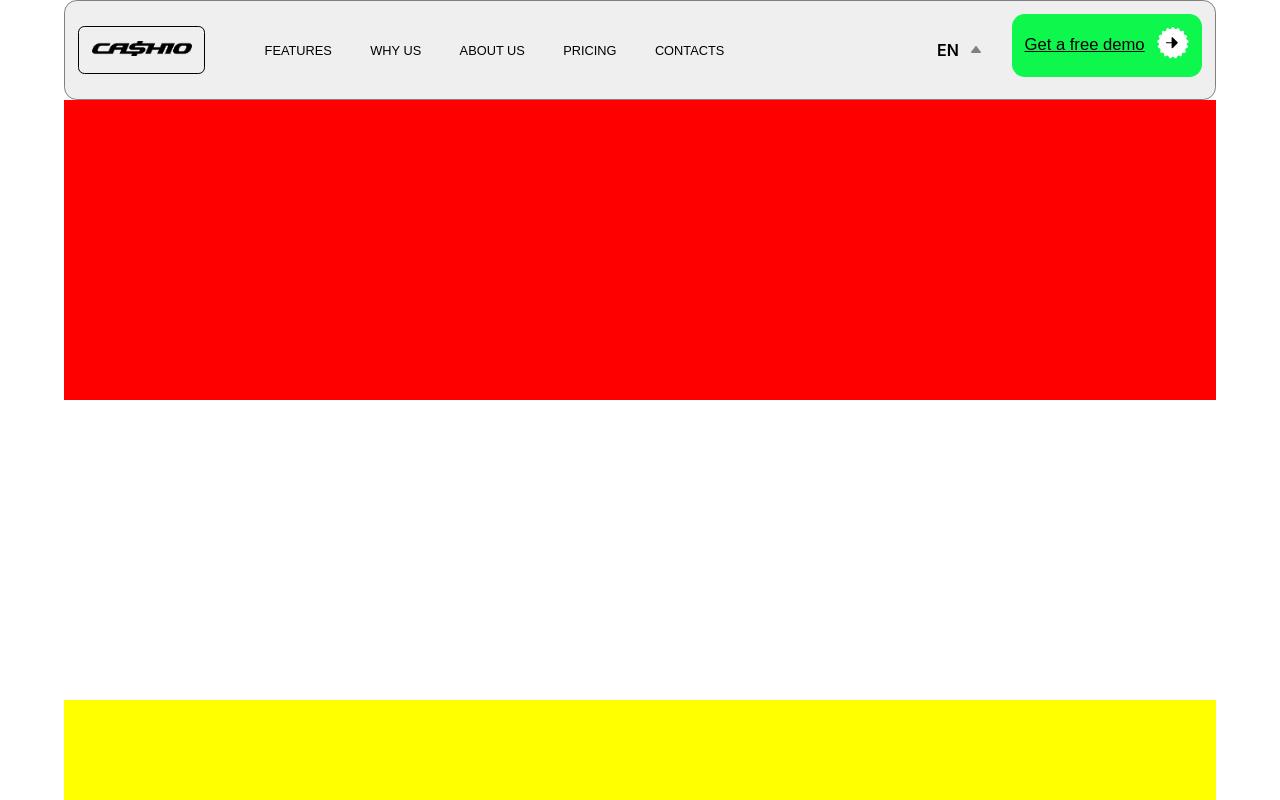
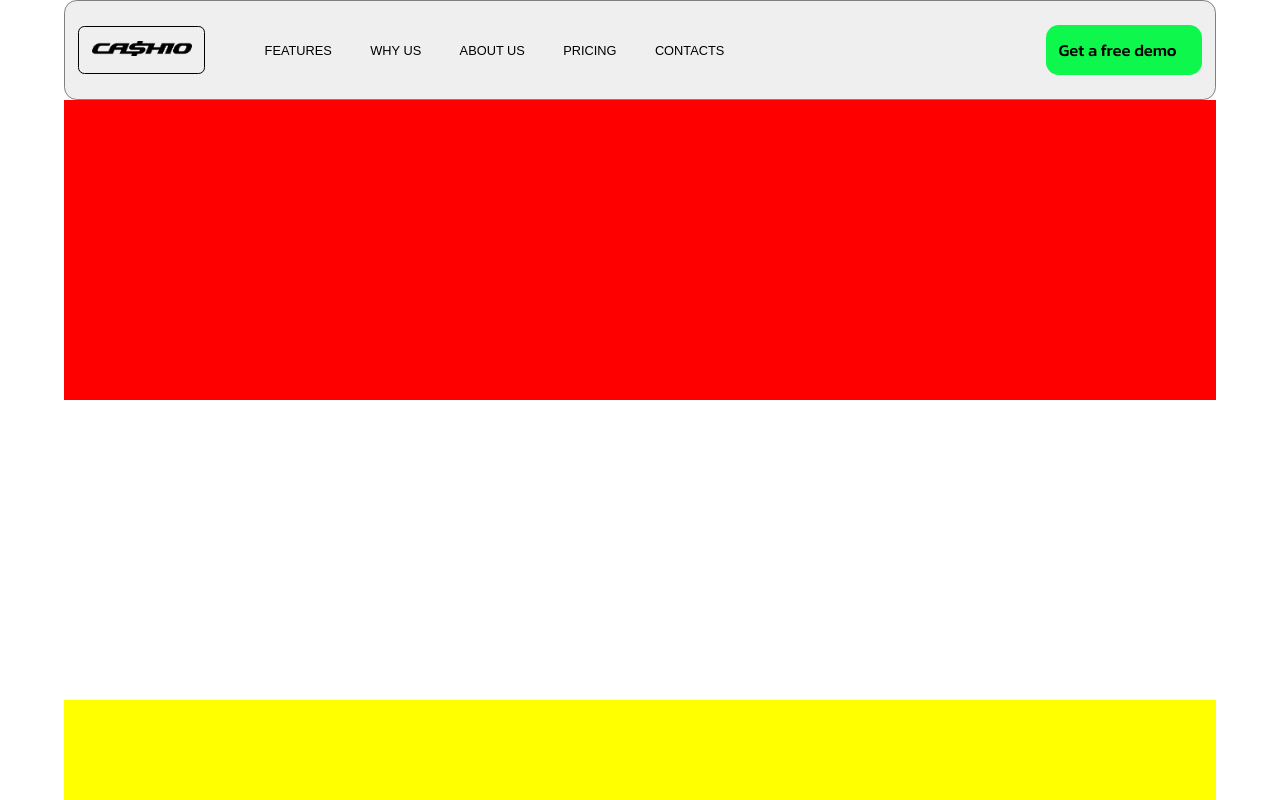
Before and after one commit to RevaGee/Cashio, a React (Create React App) app: page / in a window 1280 px wide. Shown: the top 800 px of the page. Built offline with nearby package versions, Linux system fonts and the light colour scheme.

Commit message:
Added telegram link

```diff
--- a/package.json
+++ b/package.json
@@ -14,6 +14,7 @@
     "react-dom": "^18.2.0",
     "react-scripts": "5.0.1",
     "sass": "^1.71.1",
+    "scss": "^0.2.4",
     "typescript": "^4.9.5",
     "web-vitals": "^2.1.4"
   },
--- a/src/components/Header/index.tsx
+++ b/src/components/Header/index.tsx
@@ -1,12 +1,13 @@
 import React from "react";
 import "./styles.scss"
 import Logo from "../../images/CASHIO_logo_black.png"
-import {ArrowUp} from "../../images/icons/ArrowUp";
-import {ButtonCircle} from "../../images/icons/ButtonCircle";
-import {ButtonArrow} from "../../images/icons/ButtonArrow";
 
 
 export const Header = () => {
+    const handleTelegramLink = () => {
+        window.open('https://t.me/zheka_revor', '_blank');
+    };
+
     return(
         <div className="header">
             <div className = "left_side">
@@ -22,28 +23,26 @@ export const Header = () => {
                 </nav>
             </div>
             <div className="right_side">
-                <div>
-                    <ul className="nav-links">
-                        <li className="nav-link services">
-                            <a>EN
-                                <span className="material-icons dropdown-icon">
-                                    <ArrowUp/>
-                                </span>
-                            </a>
-                            <ul className="drop-down">
-                                <li>EN</li>
-                                <li>UA</li>
-                                <li>RU</li>
-                            </ul>
-                        </li>
-                    </ul>
-                </div>
-                <button className="demo">
+                {/*<div>*/}
+                {/*    <ul className="nav-links">*/}
+                {/*        <li className="nav-link services">*/}
+                {/*            <a>EN*/}
+                {/*                <span className="material-icons dropdown-icon">*/}
+                {/*                    <ArrowUp/>*/}
+                {/*                </span>*/}
+                {/*            </a>*/}
+                {/*            <ul className="drop-down">*/}
+                {/*                <li>EN</li>*/}
+                {/*                <li>UA</li>*/}
+                {/*                <li>RU</li>*/}
+                {/*            </ul>*/}
+                {/*        </li>*/}
+                {/*    </ul>*/}
+                {/*</div>*/}
+                <button className="demo"
+                    onClick={handleTelegramLink}>
                     Get a free demo
-                    <div className = "button_icon">
-                        <div className = "button_circle"><ButtonCircle/></div>
-                        <div className = "button_arrow"><ButtonArrow/></div>
-                    </div>
+                    <div className = "button_icon"></div>
                 </button>
             </div>
         </div>
--- a/src/components/Header/styles.scss
+++ b/src/components/Header/styles.scss
@@ -57,6 +57,7 @@
     .demo{
       margin-left: 1vw;
       cursor: pointer;
+
       background-color: #0EF74D;
       //background-color: #3B9F46;
       border-radius: 1vw;
@@ -64,8 +65,8 @@
       font-size: 1.3vw;
       font-weight: 500;
       padding: 1vw;
-      text-decoration: underline;
       display: flex;
+      font-family: "Kanit", sans-serif;
       align-items: center;
       flex-direction: row;
       height: fit-content;
--- a/src/index.css
+++ b/src/index.css
@@ -1,13 +1,16 @@
+@import url('https://fonts.googleapis.com/css2?family=Anton&family=Kanit:ital,wght@0,100;0,200;0,300;0,400;0,500;0,600;0,700;0,800;0,900;1,100;1,200;1,300;1,400;1,500;1,600;1,700;1,800;1,900&display=swap');
+
+
 body {
-  margin: 0;
-  font-family: -apple-system, BlinkMacSystemFont, 'Segoe UI', 'Roboto', 'Oxygen',
+    margin: 0;
+    font-family: -apple-system, BlinkMacSystemFont, 'Segoe UI', 'Roboto', 'Oxygen',
     'Ubuntu', 'Cantarell', 'Fira Sans', 'Droid Sans', 'Helvetica Neue',
     sans-serif;
-  -webkit-font-smoothing: antialiased;
-  -moz-osx-font-smoothing: grayscale;
+    -webkit-font-smoothing: antialiased;
+    -moz-osx-font-smoothing: grayscale;
 }
 
 code {
-  font-family: source-code-pro, Menlo, Monaco, Consolas, 'Courier New',
+    font-family: source-code-pro, Menlo, Monaco, Consolas, 'Courier New',
     monospace;
 }
```
Also changed, not shown: 1 other file (tests, documents, lock files or other folders).
